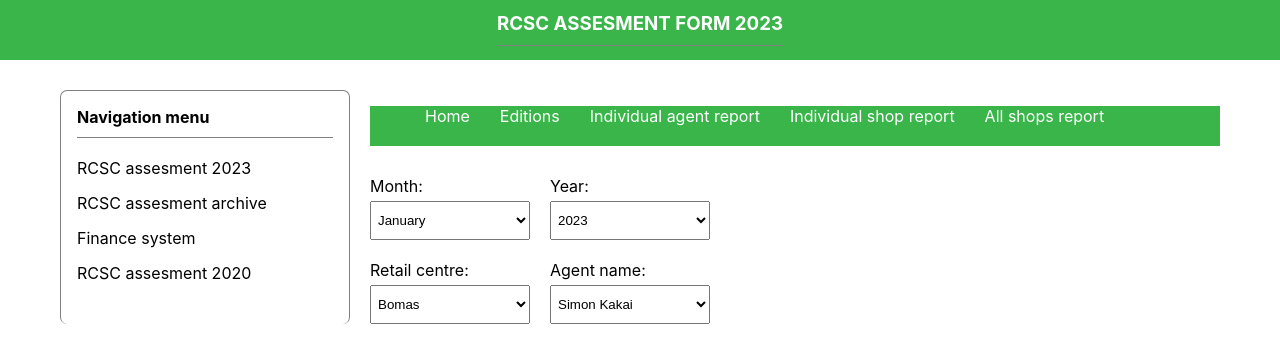
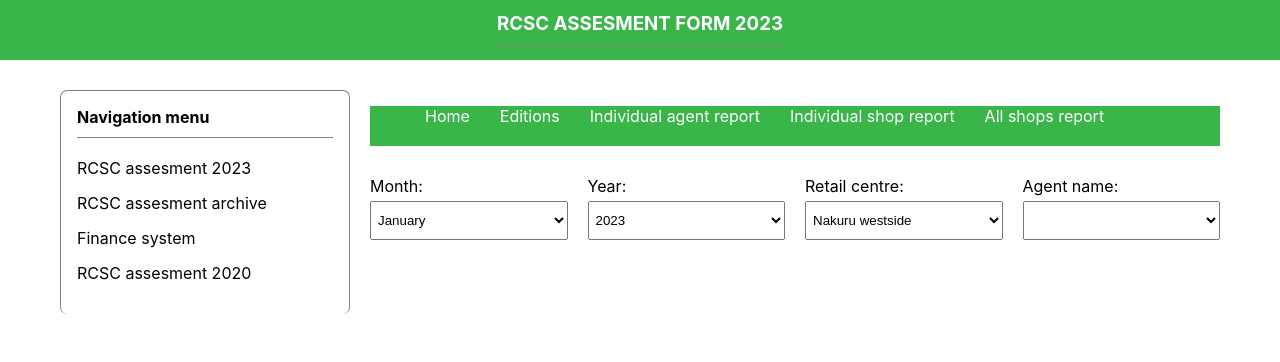
Before and after one commit to Mashmighty/assesmentform, a React (Create React App) app: page / in a window 1280 px wide. Shown: the top 362 px of the page. Built offline with nearby package versions, Linux system fonts and the light colour scheme.

Commit message:
updated shops

```diff
--- a/src/App.css
+++ b/src/App.css
@@ -7,7 +7,7 @@
 }
 .calendar {
     display: grid ;
-    grid-template-columns: 1fr 1fr;
-    width: 40%;
+    grid-template-columns: 1fr 1fr 1fr 1fr;
+    width: 100%;
     gap: 20px;
 }
--- a/src/App.js
+++ b/src/App.js
@@ -1,24 +1,51 @@
+import {useState} from 'react'
 import './App.css';
 import Header from './components/header'
 import SideMenu from './components/sideMenu';
 import Tabs from './components/tabs';
 import Select from './components/select';
+import {options, years, agents} from "./constants";
+import { shops } from './data';
 function App() {
+  const [agents, setAgents]= useState([])
+  const [selectedShop, setSelectedShop]= useState("")
+  const [selectedRole, setSelectedRole]= useState("")
+  const [selectedAgent, setSelectedAgent]= useState("")
   const tabs= [{name:"Home"},{name:"Editions"},{name:"Individual agent report"},{name:"Individual shop report"},{name:"All shops report"}]
-  const options= [{name:"January",value:"January"},{name:"February",value:"February"},{name:"March",value:"March"},{name:"April",value:"April"},{name:"May",value:"May"},
-  {name:"June",value:"June"},{name:"July",value:"July"},{name:"August",value:"August"},{name:"September",value:"September"},{name:"October",value:"October"},{name:"November",value:"November"},
-  {name:"December",value:"December"}]
-  const years= [{name:"2023",value:"2023"},{name:"2024",value:"2024"}]
-  const shops= [{name:"Bomas",value:"Bomas"},{name:"Bungoma",value:"Bungoma"},{name:"Buruburu",value:"Buruburu"},{name:"Busia",value:"Busia"},{name:"Diani",value:"Diani"},{name:"Digo",value:"Digo"},
-  {name:"Eastleigh",value:"Eastleigh"},{name:"Eldoret",value:"Eldoret"},{name:"Eldoret2",value:"Eldoret2"},{name:"Embu",value:"Embu"},{name:"Garden city",value:"Garden city"},{name:"Garissa",value:"Garissa"},
-  {name:"I&M",value:"I&M"},{name:"JKIA",value:"JKIA"},{name:"Junction",value:"Junction"},{name:"Kakamega",value:"Kakamega"},{name:"Kericho",value:"Kericho"},{name:"Kimathi",value:"Kimathi"},
-  {name:"Kisii",value:"Kisii"},{name:"Kisumu - Jubilee",value:"Kisumu - Jubilee"},{name:"Kisumu - tuffoam",value:"Kisumu - tuffoam"},{name:"Kitale",value:"Kitale"},{name:"Kitengela",value:"Kitengela"},{name:"Kitui",value:"Kitui"},
-  {name:"Machakos",value:"Machakos"},{name:"Malindi",value:"Malindi"},{name:"Maua",value:"Maua"},{name:"Meru",value:"Meru"},{name:"MIA",value:"MIA"},{name:"Migori",value:"Migori"},
-  {name:"Moi avenue",value:"Moi avenue"},{name:"Naivasha",value:"Naivasha"},{name:"Nakumatt Mega",value:"Nakumatt Mega"},{name:"Nakuru Ereto",value:"Nakuru Ereto"},{name:"Nakuru Westside",value:"Nakuru Westside"},{name:"Nanyuki",value:"Nanyuki"},
-  {name:"Narok",value:"Narok"},{name:"Nyahururu",value:"Nyahururu"},{name:"Nyali",value:"Nyali"},{name:"Nyeri",value:"Nyeri"},{name:"Rex",value:"Rex"},{name:"Ronald Ngala",value:"Ronald Ngala"},
-  {name:"Sarit",value:"Sarit"},{name:"The hub",value:"The hub"},{name:"Thika",value:"Thika"},{name:"Trm",value:"Trm"},{name:"Village market",value:"Village market"},{name:"Westgate",value:"Westgate"}]
-  //agents will need to get from an agent database. To be configured
-  const agents= [{name:"Simon Kakai",value:"Simon Kakai"},{name:"Oscar Keya",value:"Oscar Keya"}]
+  const getShops=()=>{
+    return shops.map((shop)=>{
+      const tempShop = {
+        name: shop.shop_name,
+        value: shop.shop_name
+      };
+
+      return tempShop;
+    });
+  };
+  const getAgents=(shop)=>{
+    const [tempShop]= shops.filter((el)=>el.shop_name===shop);
+console.log (shop)
+     return setAgents (tempShop.agents.map((el2) => {
+       const tempAgent = {
+         name: el2.name,
+         value: el2.name,
+         role: el2.role
+       };
+   return tempAgent;
+
+     }));
+   };
+   const shopHandler=(shop)=>{
+    setSelectedShop(shop);
+    getAgents(shop);
+
+  }
+  const agentHandler=(agent)=>{
+    setSelectedAgent(agent)
+  const tempAgent= agents.find((el)=>el.name===agent);
+ setSelectedRole(tempAgent.role)
+
+  };
   return (
     <div className="App">
      <Header/>
@@ -26,12 +53,19 @@ function App() {
      <SideMenu/>
           <div className='main-content'>
             <Tabs tabs={tabs}/>
+
             <div className='calendar'> <Select options={options} label="Month" placeHolder="Select Month"/>
-            <Select options={years} label="Year" placeHolder="Select Year"/><Select options={shops} label="Retail centre" placeHolder="Select centre"/>
-            <Select options={agents} label="Agent name" placeHolder="Select name"/></div>
+            <Select options={years} label="Year" placeHolder="Select Year"/><Select options={getShops()} onChange={(e)=>shopHandler(e.target.value)}
+            value={selectedShop} label="Retail centre" placeHolder="Select centre"/>
+            <Select options={agents} onChange={(e)=>agentHandler(e.target.value)} value={selectedAgent} label="Agent name" placeHolder="Select name"/></div>
+            {selectedRole ==="Manager" && "i ama a manager"}
+     {selectedRole ==="Team leader" && "i ama a Team leader"}
+     {selectedRole ==="Stock controller" && "i ama a Stock controller"}
+     {selectedRole ==="CEE" && "i ama a CEE"}
+          </div>
 
-          </div>
      </div>
+
     </div>
   );
 }
--- a/src/components/select/index.js
+++ b/src/components/select/index.js
@@ -1,10 +1,10 @@
 import React from 'react'
 import "./index.css"
-const Select = ({options,label,placeHolder}) => {
+const Select = ({options,label,placeHolder,onChange,value}) => {
   return (
     <div><label for={label} className='label'>{label}:</label>
 
-    <select name={label} className='select' id={label} placeholder={placeHolder}>
+    <select name={label} className='select' id={label} placeholder={placeHolder} onChange={onChange} value={value}>
     {options.map((item,index)=><option key={index} value={item.value}>{item.name}</option>)}
           </select></div>
   )
--- /dev/null
+++ b/src/constants.js
@@ -0,0 +1,15 @@
+const options= [{name:"January",value:"January"},{name:"February",value:"February"},{name:"March",value:"March"},{name:"April",value:"April"},{name:"May",value:"May"},
+  {name:"June",value:"June"},{name:"July",value:"July"},{name:"August",value:"August"},{name:"September",value:"September"},{name:"October",value:"October"},{name:"November",value:"November"},
+  {name:"December",value:"December"}]
+  const years= [{name:"2023",value:"2023"},{name:"2024",value:"2024"}]
+  const shops= [{name:"Bomas",value:"Bomas"},{name:"Bungoma",value:"Bungoma"},{name:"Buruburu",value:"Buruburu"},{name:"Busia",value:"Busia"},{name:"Diani",value:"Diani"},{name:"Digo",value:"Digo"},
+  {name:"Eastleigh",value:"Eastleigh"},{name:"Eldoret",value:"Eldoret"},{name:"Eldoret2",value:"Eldoret2"},{name:"Embu",value:"Embu"},{name:"Garden city",value:"Garden city"},{name:"Garissa",value:"Garissa"},
+  {name:"I&M",value:"I&M"},{name:"JKIA",value:"JKIA"},{name:"Junction",value:"Junction"},{name:"Kakamega",value:"Kakamega"},{name:"Kericho",value:"Kericho"},{name:"Kimathi",value:"Kimathi"},
+  {name:"Kisii",value:"Kisii"},{name:"Kisumu - Jubilee",value:"Kisumu - Jubilee"},{name:"Kisumu - tuffoam",value:"Kisumu - tuffoam"},{name:"Kitale",value:"Kitale"},{name:"Kitengela",value:"Kitengela"},{name:"Kitui",value:"Kitui"},
+  {name:"Machakos",value:"Machakos"},{name:"Malindi",value:"Malindi"},{name:"Maua",value:"Maua"},{name:"Meru",value:"Meru"},{name:"MIA",value:"MIA"},{name:"Migori",value:"Migori"},
+  {name:"Moi avenue",value:"Moi avenue"},{name:"Naivasha",value:"Naivasha"},{name:"Nakumatt Mega",value:"Nakumatt Mega"},{name:"Nakuru Ereto",value:"Nakuru Ereto"},{name:"Nakuru Westside",value:"Nakuru Westside"},{name:"Nanyuki",value:"Nanyuki"},
+  {name:"Narok",value:"Narok"},{name:"Nyahururu",value:"Nyahururu"},{name:"Nyali",value:"Nyali"},{name:"Nyeri",value:"Nyeri"},{name:"Rex",value:"Rex"},{name:"Ronald Ngala",value:"Ronald Ngala"},
+  {name:"Sarit",value:"Sarit"},{name:"The hub",value:"The hub"},{name:"Thika",value:"Thika"},{name:"Trm",value:"Trm"},{name:"Village market",value:"Village market"},{name:"Westgate",value:"Westgate"}]
+  //agents will need to get from an agent database. To be configured
+  const agents= [{name:"Simon Kakai",value:"Simon Kakai"},{name:"Oscar Keya",value:"Oscar Keya"}]
+  export {options, years, shops, agents}
--- /dev/null
+++ b/src/data.js
@@ -0,0 +1,33 @@
+export const shops= [{
+    "shop_name":"Nakuru westside",
+    "agents":[
+        {"name":"","rights":[],"role":""},
+        {"name":"Phyllis Mungai","rights":["view,"],"role":"Manager"},
+        {"name":"Sandra Kinoti","rights":["view,"],"role":"Team leader"},
+        {"name":"Winnie Kilel","rights":["view"],"role":"Stock controller"},
+        {"name":"Walter Malesi","rights":["view,"],"role":"CEE"}
+    ]
+
+},
+{
+    "shop_name":"Nakuru Ereto",
+    "agents":[
+        {"name":"","rights":[],"role":""},
+        {"name":"Jasper Odira","rights":["view"],"role":"Manager"},
+        {"name":"Mercy Mwanja","rights":["view"],"role":"Team leader"},
+        {"name":"Hellen Waweru","rights":["view"],"role":"Stock controller"},
+        {"name":"Francis Kimani","rights":["view"],"role":"CEE"}
+    ]
+
+},
+{
+    "shop_name":"Digo",
+    "agents":[
+        {"name":"","rights":[],"role":""},
+        {"name":"Gerald Kariuki","rights":["view"],"role":"Manager"},
+        {"name":"Nina Karoki","rights":["view"],"role":"Team leader"},
+        {"name":"Tijarah Kavuma","rights":["view"],"role":"Stock controller"},
+        {"name":"Francis Kimani","rights":["view"],"role":"CEE"}
+    ]
+
+}]
```
